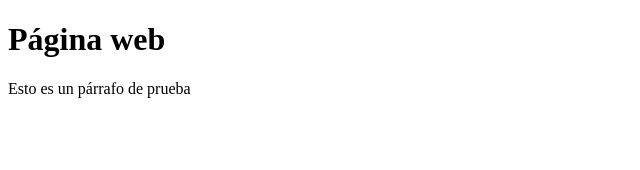
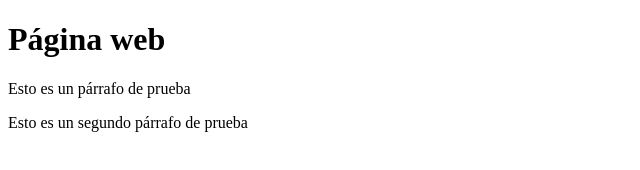
Before and after one commit to lisva11/Proyecto-prueba, a plain HTML site: page index.html in a window 1280 px wide. Shown: the whole page, without its empty margins (0-640 px from the left). Drawn offline with Linux system fonts and the light colour scheme.

Commit message:
Agregando segundo párrafo

```diff
--- a/index.html
+++ b/index.html
@@ -8,5 +8,6 @@
 <body>
     <h1>P&aacute;gina web</h1>
     <p>Esto es un p&aacute;rrafo de prueba</p>
+    <p>Esto es un segundo p&aacute;rrafo de prueba</p>
 </body>
 </html>
```
